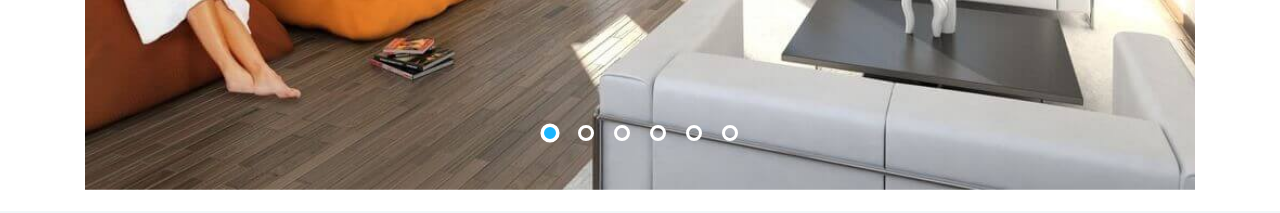
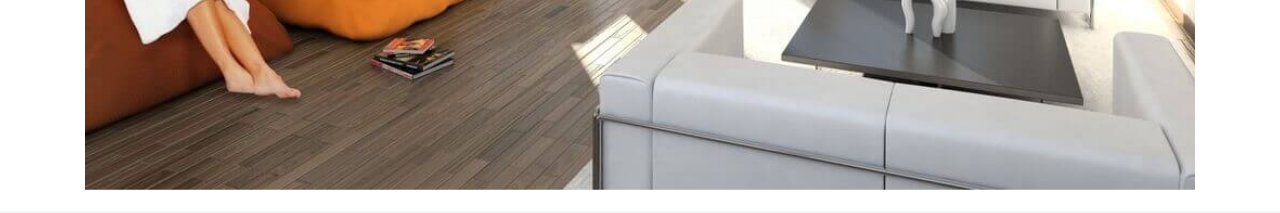
Before and after one commit to hwnd1982/3dGlo, a plain HTML site: page index.html in a window 1280 px wide. Shown: the part 2180-2393 px from the top of the page. Drawn offline with Linux system fonts and the light colour scheme.

Commit message:
fix (index.html): Removing unnecessary elements from the layout

```diff
--- a/index.html
+++ b/index.html
@@ -173,14 +173,6 @@
           <li class="portfolio-item"><img src="images/portfilio/portfolio-10.jpg" alt="portfolio" /></li>
           <a href="#" class="portfolio-btn prev" id="arrow-left"></a>
           <a href="#" class="portfolio-btn next" id="arrow-right"></a>
-          <ul class="portfolio-dots">
-            <li class="dot dot-active"></li>
-            <li class="dot"></li>
-            <li class="dot"></li>
-            <li class="dot"></li>
-            <li class="dot"></li>
-            <li class="dot"></li>
-          </ul>
         </ul>
       </div>
     </div>
```
